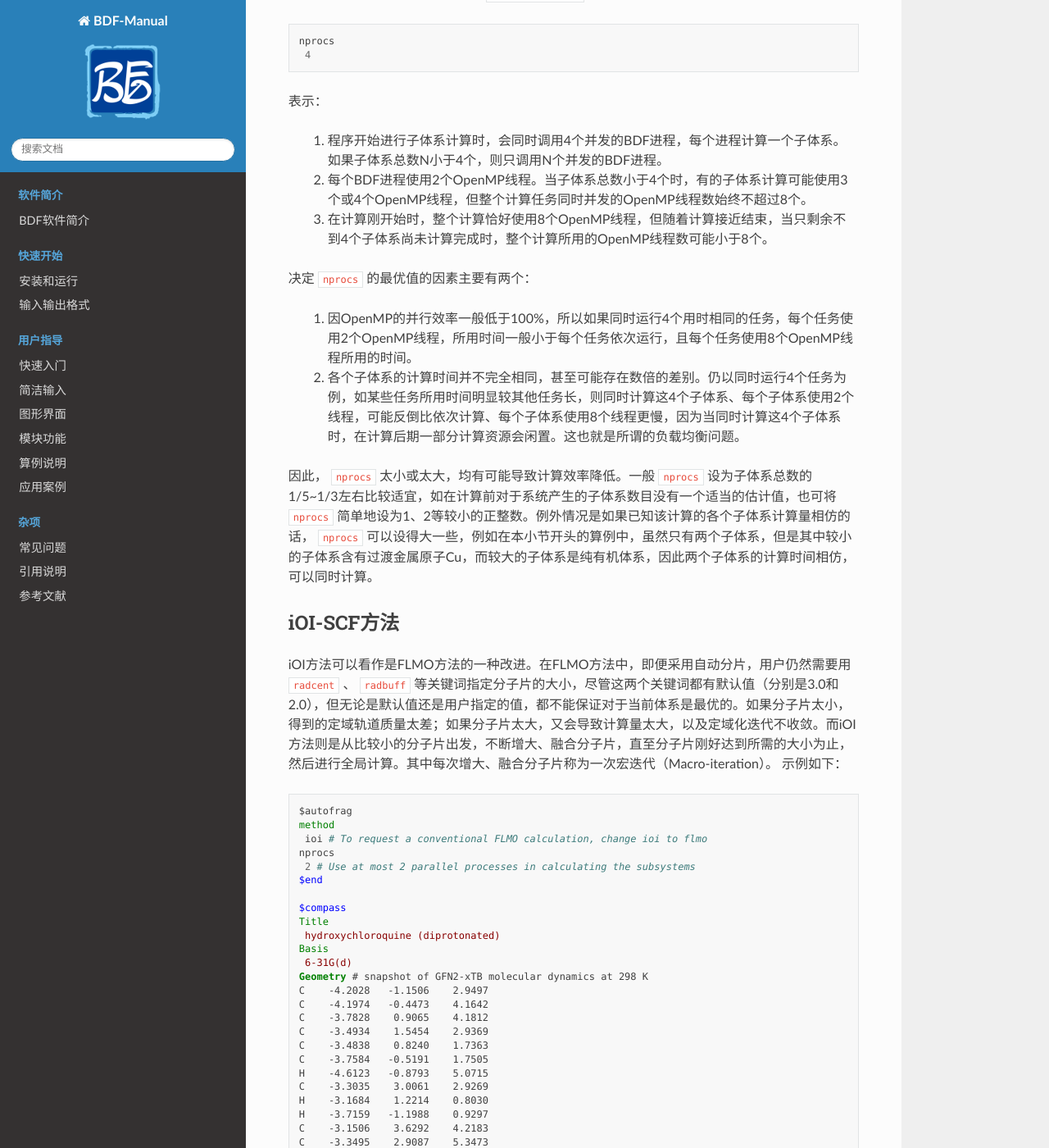
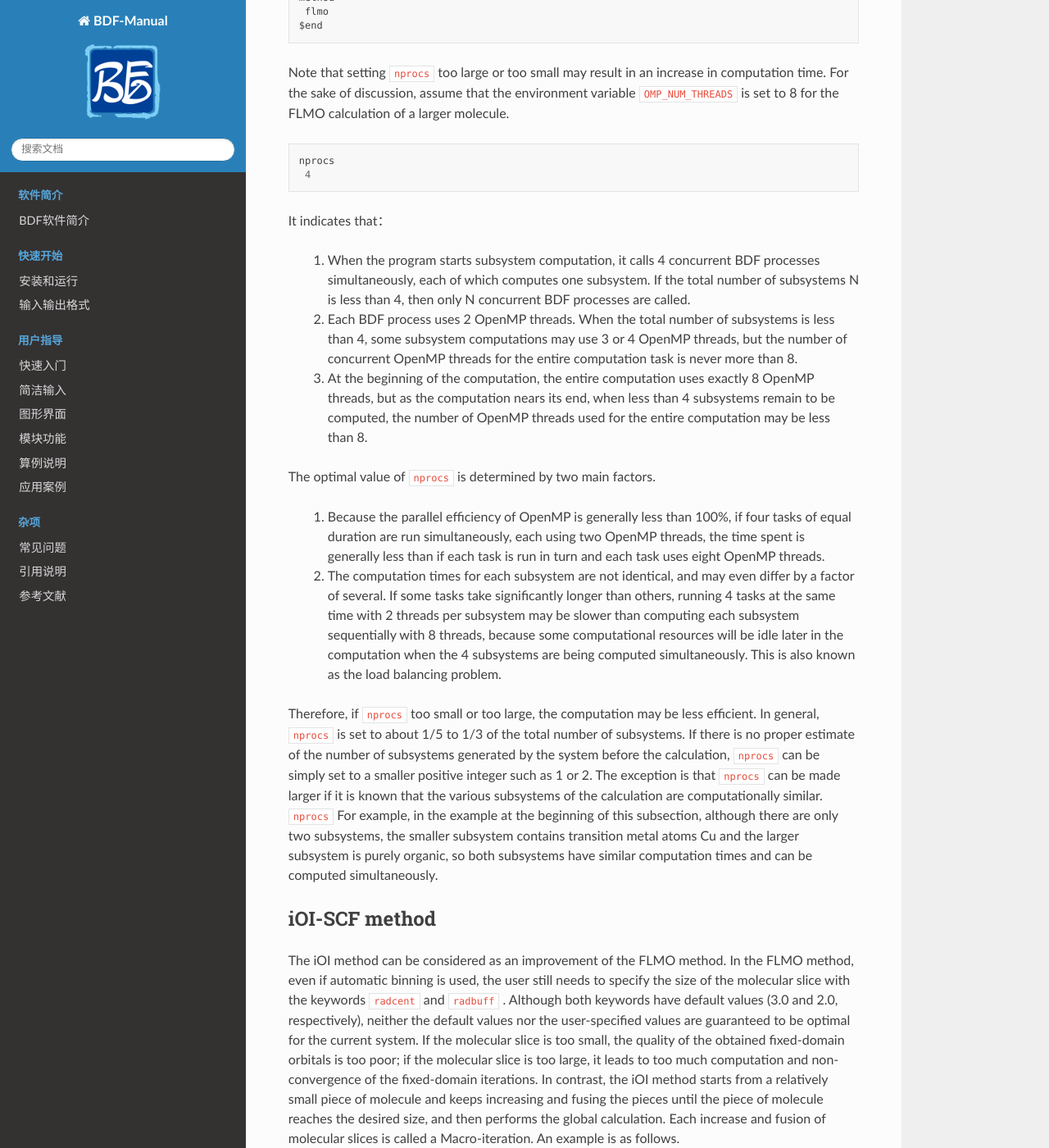
Before and after one commit to BDF-manual-maintenance/BDF-manual-en, a Sphinx documentation site: the page built from source/guide/FLMOMethod.rst, in a window 1280 px wide and 1400 px high, scrolled down 12519 px. Shown: the whole window at 82% size. Built offline with Sphinx 7.4.7 and the Read the Docs theme 2.0.0, drawn with Linux system fonts in a browser that asks for light colours; some of the changed text lies outside the part shown.

Commit message:
Update FLMOMethod.rst

```diff
--- a/source/guide/FLMOMethod.rst
+++ b/source/guide/FLMOMethod.rst
@@ -527,9 +527,11 @@ The orbital stretch (**Mos**)  information is given at the beginning of the iter
      21O      -0.3128   -0.0008
       Sum:    -0.0000    0.0000
 
-可看出，Cu原子的自旋密度为 **-0.5701**， 9O原子的自旋密度为 **0.6562** ，其符号与预先指定的自旋相符，表明计算确实收敛到了所需要的开壳层单重态。注意此处自旋密度的绝对值小于1，说明Cu和9O上的自旋密度并不是严格定域在这两个原子上的，而是有一部分离域到了旁边的原子上。
+It can be seen that the spin densities of **-0.5701** for Cu and **0.6562** for 9O are consistent with the pre-specified spins, indicating that the calculations do converge to the desired open-shell singlet state.
+Note that the absolute value of the spin density here is less than 1, indicating that the spin densities on Cu and 9O are not strictly localized to these two atoms, but are partially off-domain to the next atom.
 
-在以上算例中， ``autofrag`` 模块输入的写法看似复杂，但是其中的 ``spinocc`` 和 ``radbuff`` 关键词对于FLMO方法而言不是必需的，也即以下写法的输入文件仍能成功运行，只不过不能确保Cu和O的自旋取向是用户指定的取向：
+In the above example, the ``autofrag`` module input looks complicated, but the ``spinocc`` and ``radbuff`` keywords are not necessary for the FLMO method, i.e. the following input file will still work successfully,
+except that it does not ensure that the spin orientation of Cu and O is the user-specified orientation：
 
 .. code-block::
 
@@ -540,7 +542,9 @@ The orbital stretch (**Mos**)  information is given at the beginning of the iter
    2
   $end
 
-而 ``nprocs`` 表示对各个子体系的SCF计算进行并行化，以上述算例为例，即允许同时计算多个子体系，且任何时刻同时计算的子体系不超过2个。如果省略 ``nprocs`` 关键词，等价于将 ``nprocs`` 设为1，程序会依次计算所有子体系，每个子体系占用8个OpenMP线程，且每次待一个子体系计算结束后再计算下一个子体系。计算结果相比使用 ``nprocs`` 不会有任何区别，只是计算效率可能会有所降低。因此 ``nprocs`` 只影响FLMO计算的效率，而不影响其计算结果，也即以下写法同样可以成功运行，但计算时间可能比写 ``nprocs`` 略长：
+The ``nprocs`` indicates the parallelization of the SCF computation for each subsystem, i.e., multiple subsystems are allowed to be computed at the same time.
+If the ``nprocs`` keyword is omitted, which is equivalent to setting ``nprocs`` to 1, the program will compute all subsystems in turn, with each subsystem occupying 8 OpenMP threads and waiting for one subsystem to finish before computing the next one.
+There is no difference in the result compared to using ``nprocs`` , but the efficiency of the calculation may be reduced. Therefore, ``nprocs`` only affects the efficiency of the FLMO computation, not its results, i.e., the following writeup will also run successfully, but the computation time may be slightly longer than writing  ``nprocs`` ：
 
 .. code-block::
 
@@ -549,33 +553,35 @@ The orbital stretch (**Mos**)  information is given at the beginning of the iter
    flmo
   $end
 
-需要注意的是 ``nprocs`` 设置过大或过小，均可能导致计算时间增加。为讨论方便起见，假设在某较大分子的FLMO计算中，环境变量 ``OMP_NUM_THREADS`` 设定为8。则
+Note that setting ``nprocs`` too large or too small may result in an increase in computation time. For the sake of discussion, assume that the environment variable  ``OMP_NUM_THREADS`` is set to 8 for the FLMO calculation of a larger molecule.
 
 .. code-block::
 
   nprocs
    4
 
-表示：
+It indicates that：
 
- 1. 程序开始进行子体系计算时，会同时调用4个并发的BDF进程，每个进程计算一个子体系。如果子体系总数N小于4个，则只调用N个并发的BDF进程。
- 2. 每个BDF进程使用2个OpenMP线程。当子体系总数小于4个时，有的子体系计算可能使用3个或4个OpenMP线程，但整个计算任务同时并发的OpenMP线程数始终不超过8个。
- 3. 在计算刚开始时，整个计算恰好使用8个OpenMP线程，但随着计算接近结束，当只剩余不到4个子体系尚未计算完成时，整个计算所用的OpenMP线程数可能小于8个。
+ 1. When the program starts subsystem computation, it calls 4 concurrent BDF processes simultaneously, each of which computes one subsystem. If the total number of subsystems N is less than 4, then only N concurrent BDF processes are called.
+ 2. Each BDF process uses 2 OpenMP threads. When the total number of subsystems is less than 4, some subsystem computations may use 3 or 4 OpenMP threads, but the number of concurrent OpenMP threads for the entire computation task is never more than 8.
+ 3. At the beginning of the computation, the entire computation uses exactly 8 OpenMP threads, but as the computation nears its end, when less than 4 subsystems remain to be computed, the number of OpenMP threads used for the entire computation may be less than 8.
 
-决定 ``nprocs`` 的最优值的因素主要有两个：
+The optimal value of  ``nprocs`` is determined by two main factors.
 
- 1. 因OpenMP的并行效率一般低于100%，所以如果同时运行4个用时相同的任务，每个任务使用2个OpenMP线程，所用时间一般小于每个任务依次运行，且每个任务使用8个OpenMP线程所用的时间。
- 2. 各个子体系的计算时间并不完全相同，甚至可能存在数倍的差别。仍以同时运行4个任务为例，如某些任务所用时间明显较其他任务长，则同时计算这4个子体系、每个子体系使用2个线程，可能反倒比依次计算、每个子体系使用8个线程更慢，因为当同时计算这4个子体系时，在计算后期一部分计算资源会闲置。这也就是所谓的负载均衡问题。
+ 1. Because the parallel efficiency of OpenMP is generally less than 100%, if four tasks of equal duration are run simultaneously, each using two OpenMP threads, the time spent is generally less than if each task is run in turn and each task uses eight OpenMP threads.
+ 2. The computation times for each subsystem are not identical, and may even differ by a factor of several. If some tasks take significantly longer than others, running 4 tasks at the same time with 2 threads per subsystem may be slower than computing each subsystem sequentially with 8 threads, because some computational resources will be idle later in the computation when the 4 subsystems are being computed simultaneously. This is also known as the load balancing problem.
 
-因此， ``nprocs`` 太小或太大，均有可能导致计算效率降低。一般 ``nprocs`` 设为子体系总数的1/5~1/3左右比较适宜，如在计算前对于系统产生的子体系数目没有一个适当的估计值，也可将 ``nprocs`` 简单地设为1、2等较小的正整数。例外情况是如果已知该计算的各个子体系计算量相仿的话， ``nprocs`` 可以设得大一些，例如在本小节开头的算例中，虽然只有两个子体系，但是其中较小的子体系含有过渡金属原子Cu，而较大的子体系是纯有机体系，因此两个子体系的计算时间相仿，可以同时计算。
+Therefore, if ``nprocs`` too small or too large, the computation may be less efficient. In general, ``nprocs`` is set to about 1/5 to 1/3 of the total number of subsystems. If there is no proper estimate of the number of subsystems generated by the system before the calculation, ``nprocs`` can be simply set to a smaller positive integer such as 1 or 2.
+The exception is that ``nprocs`` can be made larger if it is known that the various subsystems of the calculation are computationally similar. ``nprocs`` For example, in the example at the beginning of this subsection, although there are only two subsystems, the smaller subsystem contains transition metal atoms Cu and the larger subsystem is purely organic, so both subsystems have similar computation times and can be computed simultaneously.
 
 .. _iOI-Example:
 
-iOI-SCF方法
+iOI-SCF method
 ----------------------------------------------------------
 
-iOI方法可以看作是FLMO方法的一种改进。在FLMO方法中，即便采用自动分片，用户仍然需要用 ``radcent`` 、 ``radbuff`` 等关键词指定分子片的大小，尽管这两个关键词都有默认值（分别是3.0和2.0），但无论是默认值还是用户指定的值，都不能保证对于当前体系是最优的。如果分子片太小，得到的定域轨道质量太差；如果分子片太大，又会导致计算量太大，以及定域化迭代不收敛。而iOI方法则是从比较小的分子片出发，不断增大、融合分子片，直至分子片刚好达到所需的大小为止，然后进行全局计算。其中每次增大、融合分子片称为一次宏迭代（Macro-iteration）。
-示例如下：
+The iOI method can be considered as an improvement of the FLMO method. In the FLMO method, even if automatic binning is used, the user still needs to specify the size of the molecular slice with the keywords ``radcent`` and ``radbuff`` . Although both keywords have default values (3.0 and 2.0, respectively), neither the default values nor the user-specified values are guaranteed to be optimal for the current system.
+If the molecular slice is too small, the quality of the obtained fixed-domain orbitals is too poor; if the molecular slice is too large, it leads to too much computation and non-convergence of the fixed-domain iterations. In contrast, the iOI method starts from a relatively small piece of molecule and keeps increasing and fusing the pieces until the piece of molecule reaches the desired size, and then performs the global calculation. Each increase and fusion of molecular slices is called a Macro-iteration.
+An example is as follows.
 
 .. code-block:: bdf
 
@@ -666,9 +672,10 @@ iOI方法可以看作是FLMO方法的一种改进。在FLMO方法中，即便采
   FLMO
   $end
 
-注意在iOI计算中， ``nprocs`` 关键词的含义和FLMO计算相同，也需要根据分子的大小来选择合适的值，且 ``nprocs`` 的不同取值仍然只是影响计算速度而不影响计算结果。和FLMO计算的区别在于，iOI计算涉及多步宏迭代（见下），每步宏迭代的子体系数目是逐步减小的，因此 ``nprocs`` 的最优取值应当保守一些，例如取为第0步宏迭代子体系数目的1/10~1/5。
+Note that in the iOI calculation, the meaning of the ``nprocs`` keyword is the same as in the FLMO calculation, and the appropriate value needs to be chosen according to the size of the molecule, and the different values of ``nprocs`` still only affect the calculation speed but not the results. The difference with the FLMO calculation is that the iOI calculation involves multiple macro iterations (see below), and the number of subsystems in each macro iteration is decreasing,
+so the optimal value of ``nprocs`` should be conservative, e.g., 1/10-1/5 of the number of subsystems in the macro iteration at step 0.
 
-程序一开始将该分子分为5个分子片：
+At the beginning of the program, the molecule is divided into 5 molecular slices.
 
 .. code-block:: bdf
 
@@ -689,9 +696,9 @@ iOI方法可以看作是FLMO方法的一种改进。在FLMO方法中，即便采
            5                  14       1         1           N.A.
  --------------------------------------------------------------------
 
-这里SpinAlignment显示为N.A.，是因为所有分子片都是闭壳层的，因此不存在自旋取向的问题。
+Here SpinAlignment is shown as N.A. because all molecular sheets are in closed-shell layer and therefore there is no problem of spin orientation.
 
-之后开始进行子体系计算，
+After that the subsystem calculation starts.
 
 .. code-block:: bdf
 
@@ -713,7 +720,7 @@ iOI方法可以看作是FLMO方法的一种改进。在FLMO方法中，即便采
  Elapsed time of post-processing: 0.10 s
  Total elapsed time of this iteration: 34.28 s
 
-此后程序将这5个分子片进行两两融合，并扩大缓冲区，得到3个较大的子体系。这3个较大的子体系的定义在 ``${BDFTASK}.ioienlarge.out`` 里给出：
+After that the program fuses these 5 molecular sheets two by two and expands the buffer to obtain 3 larger subsystems. The definition of the 3 larger subsystems is given in ``${BDFTASK}.ioienlarge.out`` .
 
 .. code-block:: bdf
 
@@ -730,7 +737,7 @@ iOI方法可以看作是FLMO方法的一种改进。在FLMO方法中，即便采
  Center fragment construction done, total elapsed time 0.01 s
  Subsystem construction done, total elapsed time 0.01 s
 
-也即新的子体系1是由旧的子体系5、3融合（并扩大缓冲区）得到的，新的子体系2是由旧的子体系2、4融合（并扩大缓冲区）得到的，而新的子体系3则直接由旧的子体系1扩大缓冲区而得到。然后以原来5个较小子体系的收敛的定域轨道作为初猜，进行这些较大子体系的SCF计算：
+That is, the new subsystem 1 is obtained by fusing (and expanding the buffer) the old subsystems 5 and 3, the new subsystem 2 is obtained by fusing (and expanding the buffer) the old subsystems 2 and 4, and the new subsystem 3 is obtained directly by expanding the buffer of the old subsystem 1. Then the SCF calculation of these larger subsystems is performed using the converged fixed domain orbits of the original 5 smaller subsystems as the first guess.
 
 .. code-block:: bdf
 
@@ -751,7 +758,8 @@ iOI方法可以看作是FLMO方法的一种改进。在FLMO方法中，即便采
  Elapsed time of post-processing: 0.04 s
  Total elapsed time of this iteration: 33.71 s
 
-此时程序自动判断这些子体系的大小已经足以将体系的LMO收敛到所需精度，因而iOI宏迭代收敛，进行iOI全局计算。iOI全局计算的输出与FLMO全局计算类似，但为了进一步加快Fock矩阵的块对角化，在iOI全局计算里，某些已经收敛的LMO会被冻结，从而降低需要块对角化的Fock矩阵的维度，但也引入了少许误差（一般在 :math:`10^{-6} \sim 10^{-5}` Hartree数量级）。以最后一步SCF迭代为例：
+At this point, the program automatically determines that the size of these subsystems is sufficient to converge the LMO of the system to the required accuracy, so the iOI macro iteratively converges and the iOI global computation is performed. iOI global computation produces an output similar to the FLMO global computation, but to further accelerate the block diagonalization of the Fock matrix, some of the converged LMOs are frozen in the iOI global computation,
+thus reducing the number of Fock matrices requiring block diagonalization. The dimensionality of the Fock matrix to be diagonalized is reduced, but also introduces a small error (typically of the order of  :math:`10^{-6} \sim 10^{-5}` Hartree). As an example, take the last step of the SCF iteration.
 
 .. code-block:: bdf
 
@@ -800,6 +808,6 @@ iOI方法可以看作是FLMO方法的一种改进。在FLMO方法中，即便采
   Predicted total energy change:      -0.0000000659
     9      0    0.000   -1401.6261867529      -0.0011407955       0.0000016329       0.0000904023    0.0000     16.97
 
-即冻结了47个占据轨道和201个虚轨道。
+That is, 47 occupied and 201 imaginary orbits are frozen.
 
-iOI全局计算SCF收敛后，可以仿照一般SCF计算的输出文件读取能量、布居分析等信息，此处不再赘述。
+After the convergence of the iOI global computation of SCF, the energy and settling analysis information can be read from the output file following the general SCF computation, which is not repeated here.
```
